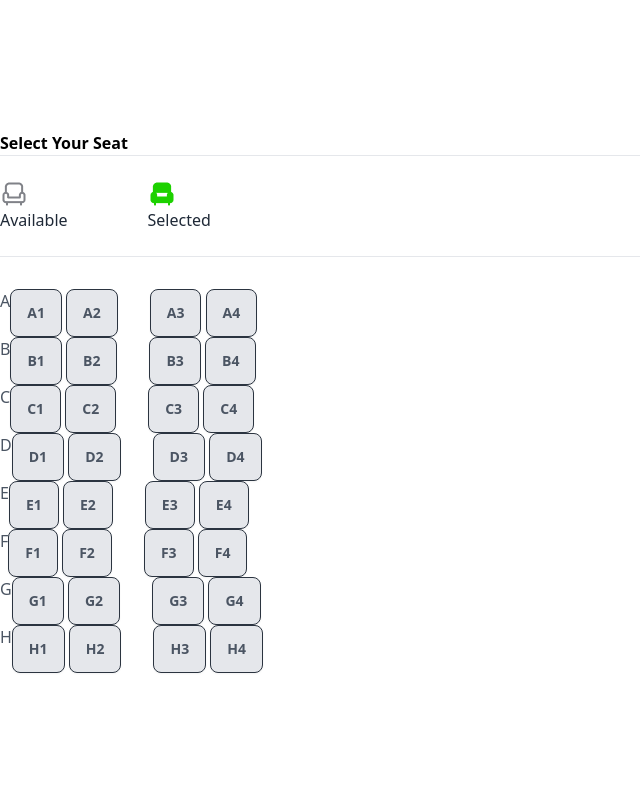
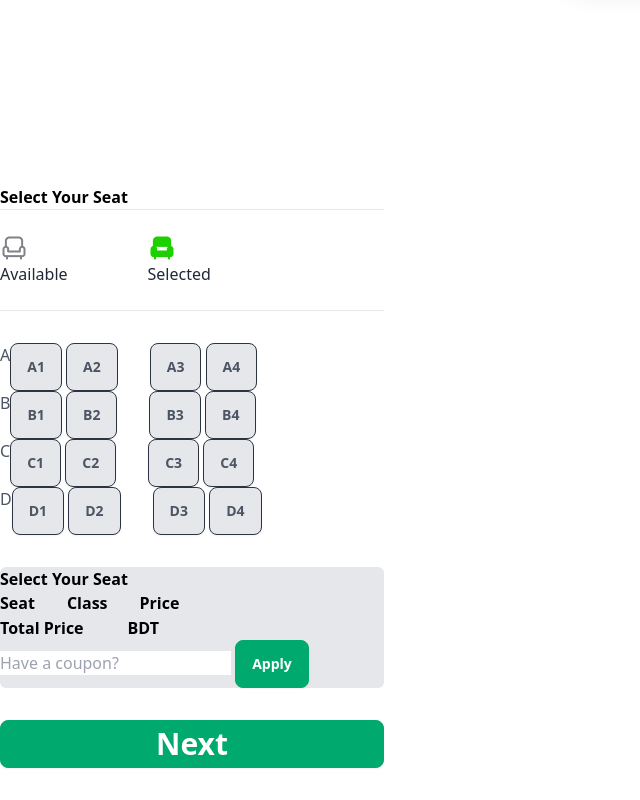
Before and after one commit to TahsinHafsa/smart-ticket, a plain HTML site: page index.html in a window 1280 px wide. Shown: the part 1955-2755 px from the top of the page, without its empty margins (0-640 px from the left). Before the commit the page ends 2660 px from the top, so only its background shows below. Drawn offline with nearby package versions, Linux system fonts and the light colour scheme.

Commit message:
seventh commit

```diff
--- a/index.html
+++ b/index.html
@@ -84,7 +84,7 @@
 
           <main>
             <!-- offer section -->
-            <section class="items-center w-130 h-100">
+            <section class="items-center w-130 h-100 ">
                 <h1 class="text-3xl text-black font-semibold">Best Offers For You</h1>
 
                     <!-- first card -->
@@ -135,7 +135,7 @@
             </section>
 
             <!-- parobahan section -->
-            <section class="w-1170 h-550 gap-6">
+            <section class="w-1170 h-550 gap-6 flex items-center justify-center min-h-screen" >
               <div class="text-center my-9">
                 <h1 class="text-black font-5xl font-bold ">Greeen Line paribahan</h1>
                 <p class="text-gray-700 font-3xl">yes,you can run unit test and view the results directly within the app.The integrated testing features allow for a streamlined</p>
@@ -154,7 +154,7 @@
                       <p class="text-gray-700">coach-009-WEB!AC_Business</p>
                     </div>
                     </div>
-                    <button class="btn btn-outline btn-secondary text-green-600 bg-green-200 border-green-600"><img src="images/seat-green.png" alt="">Seats left</button>
+                    <button class="btn btn-outline btn-secondary text-green-600 bg-green-200 border-green-600"><img src="images/seat-green.png" alt=""><span>16</span> Seats left</button>
                   </div>
                   <div class="card w-96 h-50 bg-gray-100 shadow-xl">
                     <div class="card-body">
@@ -192,7 +192,7 @@
             </section>
 
             <!-- bus seat -->
-            <section class="grid-cols-2 w-1170 h-1000">
+            <section class="grid-cols-2 w-1170 h-1000 flex ">
               <!-- bus ticket -->
               <div>
                 <h3 class="font-semibold text-black">Select Your Seat</h3><hr>
@@ -266,77 +266,46 @@
               </div>
 
         </div>
-        <!-- Row E -->
-        <div  class="flex">
-          <div><p class="text-gray-600">E</p></div>
+      </section>
+
+      <!-- tk calculation -->
+
+    <div>
+      <div class="bg-gray-200 w-[500] rounded-md">
+        <h3 class="text-black font-semibold">Select Your Seat </h3>
       <div class="flex gap-8">
-              <div class="gap-5">
-                <button class="btn btn-neutral bg-gray-200 text-gray-600">E1</button>
-                <button class="btn btn-neutral bg-gray-200 text-gray-600">E2</button>
+        <h3 class="text-black font-semibold"><span>Seat</span></h3>
+        <h3 class="text-black font-semibold"><Span>Class</Span></h3>
+        <h3 class="text-black font-semibold"><span>Price</span></h3>
+      </div><hr>
+      <div class="flex gap-11">
+        <h3 class="text-black font-semibold">Total Price</h3>
+        <h3 class="text-black font-semibold"><span>BDT</span></h3>
       </div>
-              <div class="gap-5">
-                <button class="btn btn-neutral bg-gray-200 text-gray-600">E3</button>
-                <button class="btn btn-neutral bg-gray-200 text-gray-600">E4</button>
-
+      <div>
+        <input class="bg-white" type="text" id="couponcode" placeholder="Have a coupon?">
+        <button class="btn btn-success text-white">Apply</button>
       </div>
       </div>
+      <button class="btn btn-success text-white w-96 h-11 text-3xl font-semibold my-8">Next</button>
 
-      </div>
-      <!-- Row F -->
-      <div  class="flex">
-        <div><p class="text-gray-600">F</p></div>
-          <div class="flex gap-8">
-            <div class="gap-5">
-              <button class="btn btn-neutral bg-gray-200 text-gray-600">F1</button>
-              <button class="btn btn-neutral bg-gray-200 text-gray-600">F2</button>
-            </div>
-            <div class="gap-5">
-              <button class="btn btn-neutral bg-gray-200 text-gray-600">F3</button>
-              <button class="btn btn-neutral bg-gray-200 text-gray-600">F4</button>
-
-            </div>
-          </div>
-
-    </div>
-    <!-- Row G -->
-    <div  class="flex">
-      <div><p class="text-gray-600">G</p></div>
-        <div class="flex gap-8">
-          <div class="gap-5">
-            <button class="btn btn-neutral bg-gray-200 text-gray-600">G1</button>
-            <button class="btn btn-neutral bg-gray-200 text-gray-600">G2</button>
-          </div>
-          <div class="gap-5">
-            <button class="btn btn-neutral bg-gray-200 text-gray-600">G3</button>
-            <button class="btn btn-neutral bg-gray-200 text-gray-600">G4</button>
-
-          </div>
-        </div>
-
-  </div>
-  <!-- Row H -->
-  <div  class="flex">
-    <div><p class="text-gray-600">H</p></div>
-      <div class="flex gap-8">
-        <div class="gap-5">
-          <button class="btn btn-neutral bg-gray-200 text-gray-600">H1</button>
-          <button class="btn btn-neutral bg-gray-200 text-gray-600">H2</button>
-        </div>
-        <div class="gap-5">
-          <button class="btn btn-neutral bg-gray-200 text-gray-600">H3</button>
-          <button class="btn btn-neutral bg-gray-200 text-gray-600">H4</button>
-
-        </div>
-      </div>
 
     </div>
 
+
+
     </section>
 
-              <!-- tk calculation -->
-              <div>
+    <!-- sucess section -->
+    <section class="w-780 h-480 justify-center min-h-screen items-center hidden">
+      <img src="images/success.png" alt="">
+      <h1 class="text-green-500 font-semibold text-4xl">Success</h1>
+      <p class="text-black ">Thank you for booking Our bus Seats,</p>
+      <p class="text-black">We are working heard to find the best service and deals for you</p>
+      <p class="text-gray-500">Shortly you will find an confirmation in your email</p>
+      <button class="btn btn-success text-white  text-3xl font-semibold my-8 rounded-lg">Continue</button>
 
-              </div>
+
 
 
     </section>
@@ -346,5 +315,9 @@
 
           </main>
 
+          <footer class="bg-black w-">
+
+          </footer>
+
 </body>
 </html>
```
Lines whose indentation alone changed are shown as unchanged.
